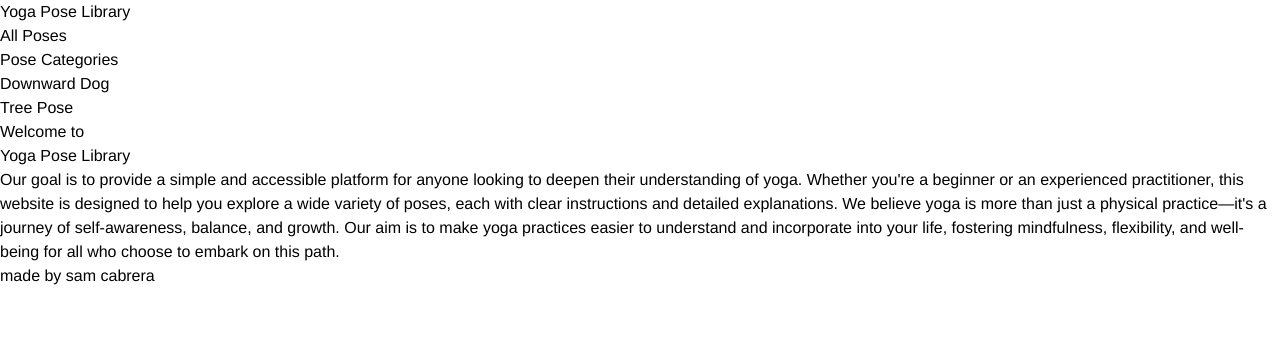
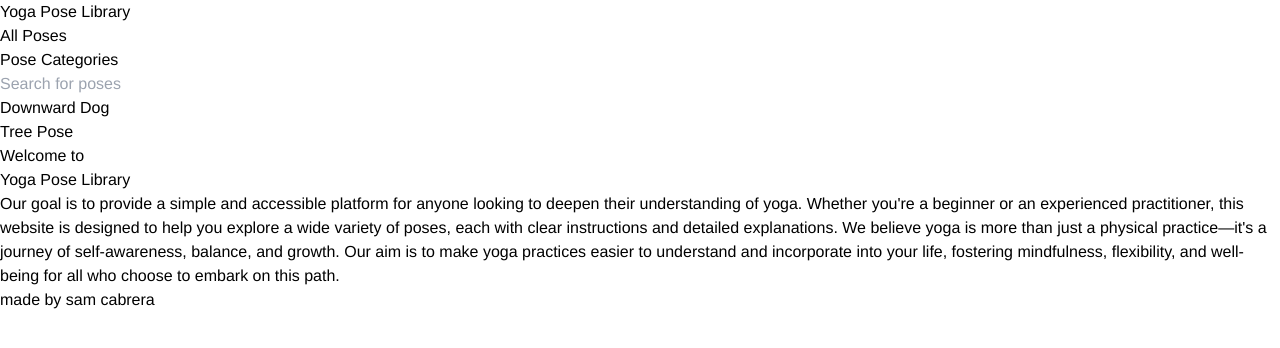
Before and after one commit to samanthacabrera/yoga-library, a React (Vite) app: page / in a window 1280 px wide. Shown: the top 348 px of the page. Built offline with nearby package versions, Linux system fonts and the light colour scheme.

Commit message:
added basic search bar

```diff
--- a/src/App.jsx
+++ b/src/App.jsx
@@ -10,6 +10,7 @@ import Footer from "./components/Footer";
 const App = () => {
   return (
     <Router>
+
       <Header />
 
       <div className="flex">
--- a/src/components/Header.jsx
+++ b/src/components/Header.jsx
@@ -1,6 +1,7 @@
 import React, { useState } from "react";
 import { Link, useNavigate } from "react-router-dom";
 import posesData from "../data/poses.json";
+import Search from "./Search";
 
 const Header = () => {
     const [isDropdownOpen, setIsDropdownOpen] = useState(false);
@@ -88,6 +89,9 @@ const Header = () => {
                     )}
                 </div>
             </nav>
+            <div className="absolute top-2 right-4">
+                <Search />
+            </div>
         </div>
     );
 };
--- /dev/null
+++ b/src/components/Search.jsx
@@ -0,0 +1,72 @@
+import React, { useState } from "react";
+import { useNavigate } from "react-router-dom";
+import posesData from "../data/poses.json";
+
+const Search = () => {
+  const [searchTerm, setSearchTerm] = useState("");
+  const [filteredPoses, setFilteredPoses] = useState([]);
+  const navigate = useNavigate();
+
+  const handleSearch = (event) => {
+    event.preventDefault();
+    const trimmedSearchTerm = searchTerm.trim().toLowerCase();
+
+    if (trimmedSearchTerm) {
+      if (trimmedSearchTerm.includes(" ")) {
+        const [categoryType, ...categoryValueArr] = trimmedSearchTerm.split(" ");
+        const categoryValue = categoryValueArr.join(" ");
+        navigate(`/categories/${categoryType.toLowerCase()}/${categoryValue.toLowerCase()}`);
+      } else {
+        navigate(`/pose/${trimmedSearchTerm.toLowerCase()}`);
+      }
+    }
+  };
+
+  const handleInputChange = (e) => {
+    const query = e.target.value.trim().toLowerCase();
+    setSearchTerm(query);
+
+    if (query) {
+      const results = posesData.filter((pose) =>
+        pose.name.toLowerCase().includes(query)
+      );
+      setFilteredPoses(results);
+    } else {
+      setFilteredPoses([]);
+    }
+  };
+
+  return (
+    <div>
+      <form onSubmit={handleSearch} className="relative">
+        <input
+          type="text"
+          value={searchTerm}
+          onChange={handleInputChange}
+          placeholder="Search for poses"
+          className="border-b-2 border-gray-300 focus:outline-none focus:border-black px-2 py-1 w-64"
+        />
+        <button type="submit" className="absolute right-0 top-0 p-2"></button>
+      </form>
+
+      {filteredPoses.length > 0 && (
+        <div className="mt-2">
+          <ul className="space-y-2">
+            {filteredPoses.map((pose) => (
+              <li key={pose.id}>
+                <button
+                  onClick={() => navigate(`/pose/${pose.id}`)}
+                  className="hover:underline"
+                >
+                  {pose.name}
+                </button>
+              </li>
+            ))}
+          </ul>
+        </div>
+      )}
+    </div>
+  );
+};
+
+export default Search;
```
